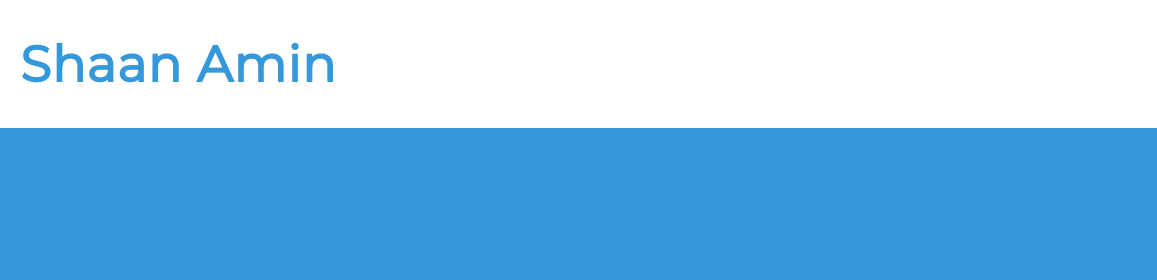
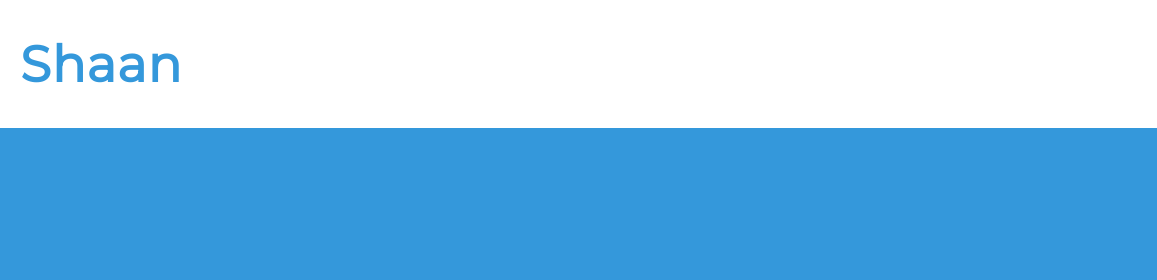
Before and after one commit to shaanamin13/ShaanNotShawn, a plain HTML site: page index.html in a window 1280 px wide. Shown: the top 280 px of the page, 0-1157 px from the left. Drawn offline with Linux system fonts and the light colour scheme.

Commit message:
Name change test

```diff
--- a/index.html
+++ b/index.html
@@ -15,7 +15,7 @@
     <main class="overflow--auto">
       <h1 class="color--skyBlue section__heading--largest">
         <!--Your name goes here -->
-        Shaan Amin
+        Shaan
       </h1>
 
       <ul class="section--social">
```
